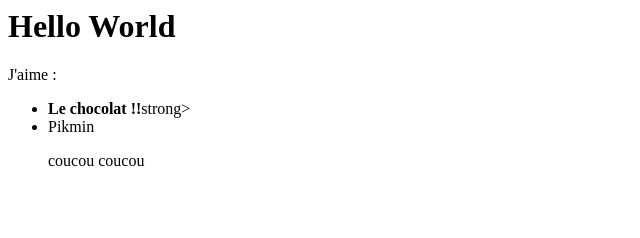
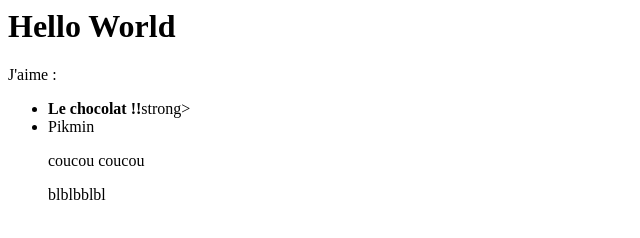
Before and after one commit to AlexsandraMNR/helloWorld, a plain HTML site: page index.html in a window 1280 px wide. Shown: the full height of the page, 0-640 px from the left. Drawn offline with Linux system fonts and the light colour scheme.

Commit message:
ajout para encore

```diff
--- a/index.html
+++ b/index.html
@@ -4,4 +4,5 @@
   <li><strong>Le chocolat !!</strong>strong></li>
   <li>Pikmin</li>
   <p>coucou coucou</p>
+  <p>blblbblbl</p>
 </ul>
```
